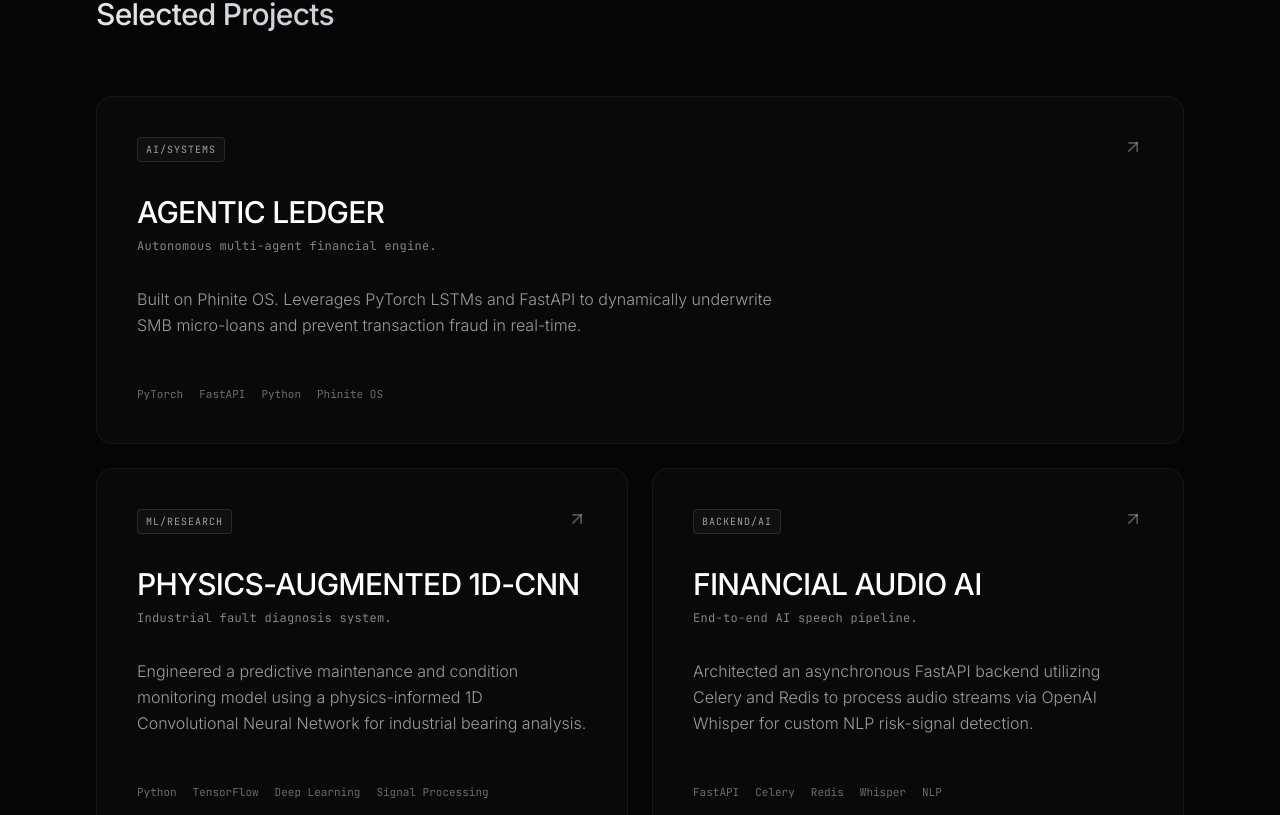
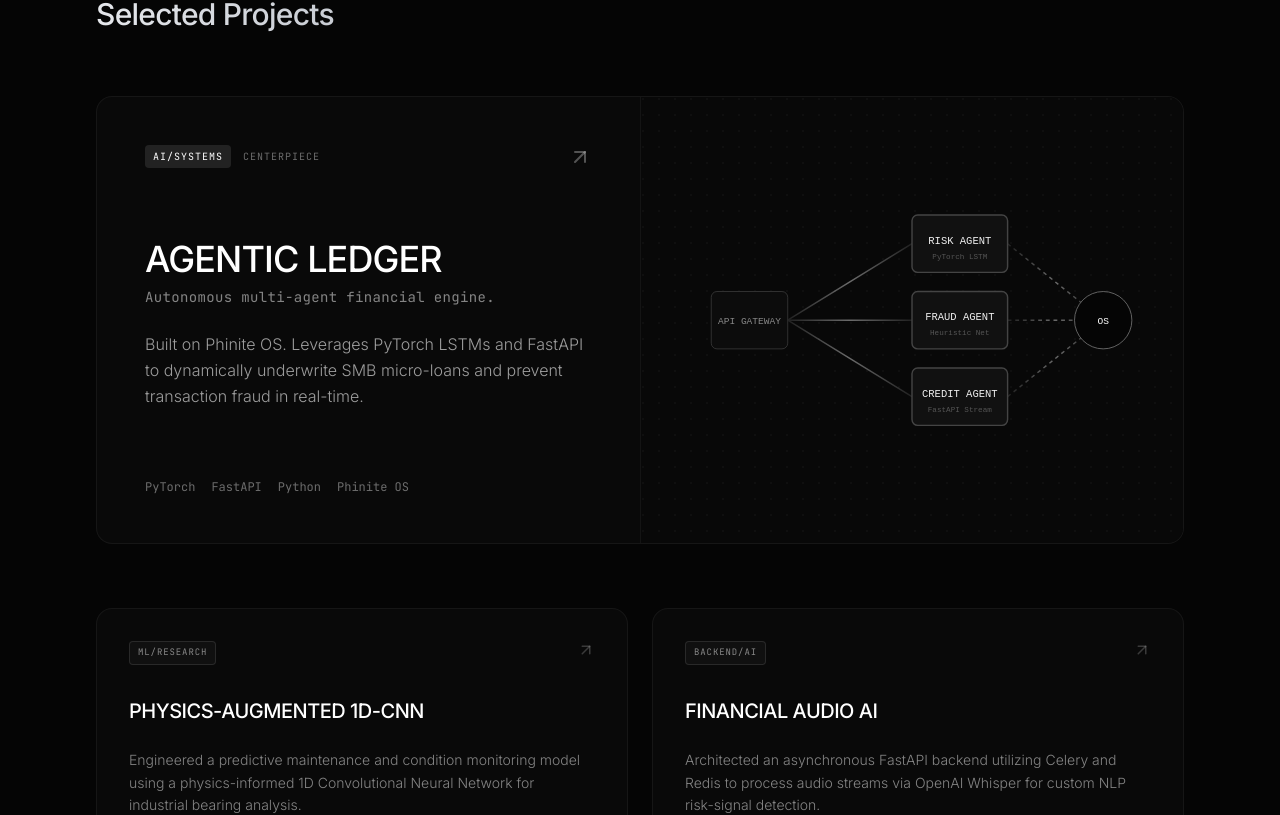
Before and after one commit to Vaibhav8075/Vaibhav-Goel-Portfolio, a React (Vite) app: page / in a window 1280 px wide. Shown: the part 1945-2760 px from the top of the page. Built offline with nearby package versions, Linux system fonts and the light colour scheme.

Commit message:
feat: added editorial-style centerpiece architecture diagram for Agentic Ledger

```diff
--- a/src/components/sections/EngineeringModules.jsx
+++ b/src/components/sections/EngineeringModules.jsx
@@ -4,6 +4,9 @@ import SpotlightCard from "../ui/SpotlightCard";
 import { ArrowUpRight } from "lucide-react";
 
 export default function EngineeringModules() {
+  const featuredProject = projects[0];
+  const regularProjects = projects.slice(1);
+
   return (
     <section id="work" className="py-24 border-t border-white/[0.05]">
       <div className="flex flex-col gap-16">
@@ -12,42 +15,121 @@ export default function EngineeringModules() {
           <h3 className="text-3xl font-medium tracking-tight text-transparent bg-clip-text bg-gradient-to-r from-gray-200 to-gray-500">Selected Projects</h3>
         </div>
 
-        <div className="grid grid-cols-1 lg:grid-cols-2 gap-6">
-          {projects.map((project, index) => (
+        {/* Featured Project with Inline Architecture Diagram */}
+        <motion.div
+          initial={{ opacity: 0, y: 20 }}
+          whileInView={{ opacity: 1, y: 0 }}
+          viewport={{ once: true, margin: "-100px" }}
+          transition={{ duration: 0.6 }}
+        >
+          <SpotlightCard className="flex flex-col lg:flex-row overflow-hidden border border-white/10 group">
+            <div className="p-8 md:p-12 lg:w-1/2 flex flex-col justify-between relative z-10">
+              <div className="flex justify-between items-start">
+                <div className="flex items-center gap-3">
+                  <span className="font-mono text-[10px] tracking-widest text-white px-2 py-1 bg-white/10 rounded uppercase">
+                    {featuredProject.type}
+                  </span>
+                  <span className="font-mono text-[10px] tracking-widest text-white/40 uppercase">
+                    CENTERPIECE
+                  </span>
+                </div>
+                <a href={featuredProject.link} target="_blank" rel="noreferrer" className="text-white/30 hover:text-white transition-colors duration-300">
+                  <ArrowUpRight size={24} />
+                </a>
+              </div>
+
+              <div className="mt-12">
+                <h4 className="text-3xl md:text-4xl font-medium text-white mb-2 tracking-tight group-hover:text-transparent group-hover:bg-clip-text group-hover:bg-gradient-to-r group-hover:from-white group-hover:to-gray-400 transition-all">
+                  {featuredProject.title}
+                </h4>
+                <p className="font-mono text-sm tracking-wide text-white/50">{featuredProject.tagline}</p>
+                <p className="text-white/60 text-base leading-relaxed mt-6 max-w-lg font-light">
+                  {featuredProject.description}
+                </p>
+              </div>
+
+              <div className="flex flex-wrap gap-x-4 gap-y-2 mt-12">
+                {featuredProject.tech.map((tech) => (
+                  <span key={tech} className="font-mono text-xs text-white/40 group-hover:text-white/80 transition-colors duration-300">
+                    {tech}
+                  </span>
+                ))}
+              </div>
+            </div>
+
+            {/* Premium Technical Diagram */}
+            <div className="lg:w-1/2 bg-[#080808] border-l border-white/5 p-8 flex items-center justify-center relative overflow-hidden">
+              <div className="absolute inset-0 opacity-[0.15]" style={{ backgroundImage: 'radial-gradient(circle at 2px 2px, rgba(255,255,255,0.2) 1px, transparent 0)', backgroundSize: '16px 16px' }}></div>
+              <svg viewBox="0 0 500 400" className="w-full h-auto relative z-10" aria-label="Multi-Agent Orchestration Architecture">
+                <defs>
+                  <linearGradient id="lineGrad" x1="0" y1="0" x2="1" y2="0">
+                    <stop offset="0%" stopColor="#ffffff" stopOpacity="0.1" />
+                    <stop offset="50%" stopColor="#ffffff" stopOpacity="0.4" />
+                    <stop offset="100%" stopColor="#ffffff" stopOpacity="0.1" />
+                  </linearGradient>
+                </defs>
+                {/* Connections */}
+                <path d="M120 200 L250 120 M120 200 L250 200 M120 200 L250 280" stroke="url(#lineGrad)" strokeWidth="1.5" fill="none" className="group-hover:stroke-white/30 transition-all duration-700" />
+                <path d="M350 120 L450 200 M350 200 L450 200 M350 280 L450 200" stroke="url(#lineGrad)" strokeWidth="1.5" fill="none" strokeDasharray="4 4" className="group-hover:stroke-white/30 transition-all duration-700" />
+
+                {/* Nodes */}
+                <rect x="40" y="170" width="80" height="60" rx="6" fill="#0C0C0C" stroke="#333" strokeWidth="1" />
+                <text x="80" y="204" textAnchor="middle" fill="#888" fontFamily="monospace" fontSize="10">API GATEWAY</text>
+
+                <rect x="250" y="90" width="100" height="60" rx="6" fill="#111" stroke="#444" strokeWidth="1.5" className="group-hover:stroke-gray-300 transition-colors duration-500" />
+                <text x="300" y="120" textAnchor="middle" fill="#EEE" fontFamily="monospace" fontSize="11">RISK AGENT</text>
+                <text x="300" y="136" textAnchor="middle" fill="#555" fontFamily="monospace" fontSize="8">PyTorch LSTM</text>
+
+                <rect x="250" y="170" width="100" height="60" rx="6" fill="#111" stroke="#444" strokeWidth="1.5" className="group-hover:stroke-gray-300 transition-colors duration-500" />
+                <text x="300" y="200" textAnchor="middle" fill="#EEE" fontFamily="monospace" fontSize="11">FRAUD AGENT</text>
+                <text x="300" y="216" textAnchor="middle" fill="#555" fontFamily="monospace" fontSize="8">Heuristic Net</text>
+
+                <rect x="250" y="250" width="100" height="60" rx="6" fill="#111" stroke="#444" strokeWidth="1.5" className="group-hover:stroke-gray-300 transition-colors duration-500" />
+                <text x="300" y="280" textAnchor="middle" fill="#EEE" fontFamily="monospace" fontSize="11">CREDIT AGENT</text>
+                <text x="300" y="296" textAnchor="middle" fill="#555" fontFamily="monospace" fontSize="8">FastAPI Stream</text>
+
+                <rect x="420" y="170" width="60" height="60" rx="30" fill="#050505" stroke="#666" strokeWidth="1" />
+                <text x="450" y="204" textAnchor="middle" fill="#FFF" fontFamily="monospace" fontSize="10">OS</text>
+              </svg>
+            </div>
+          </SpotlightCard>
+        </motion.div>
+
+        {/* Secondary Projects Grid */}
+        <div className="grid grid-cols-1 md:grid-cols-2 gap-6">
+          {regularProjects.map((project, index) => (
             <motion.div
               key={project.id}
               initial={{ opacity: 0, y: 20 }}
               whileInView={{ opacity: 1, y: 0 }}
               viewport={{ once: true, margin: "-100px" }}
               transition={{ duration: 0.6, delay: index * 0.1 }}
-              className={index === 0 ? "lg:col-span-2" : ""}
             >
               <a href={project.link} target="_blank" rel="noreferrer" className="block h-full group outline-none">
-                <SpotlightCard className="h-full p-8 md:p-10 flex flex-col justify-between min-h-[320px]">
+                <SpotlightCard className="h-full p-8 flex flex-col justify-between min-h-[280px]">
 
                   <div className="flex flex-col gap-4 z-10 relative">
                     <div className="flex justify-between items-start">
-                      <span className="font-mono text-[10px] tracking-widest text-white/60 px-2 py-1 border border-white/10 bg-white/[0.03] rounded uppercase">
+                      <span className="font-mono text-[9px] tracking-widest text-white/50 px-2 py-1 border border-white/10 bg-white/[0.03] rounded uppercase">
                         {project.type}
                       </span>
-                      <ArrowUpRight size={20} className="text-white/30 group-hover:text-white transition-colors duration-300" />
+                      <ArrowUpRight size={18} className="text-white/20 group-hover:text-white transition-colors duration-300" />
                     </div>
 
                     <div className="mt-4">
-                      <h4 className="text-2xl md:text-3xl font-medium text-white mb-2 tracking-tight group-hover:text-white transition-colors">
+                      <h4 className="text-xl font-medium text-white mb-2 tracking-tight group-hover:text-gray-300 transition-colors">
                         {project.title}
                       </h4>
-                      <p className="font-mono text-xs tracking-wide text-white/50">{project.tagline}</p>
                     </div>
 
-                    <p className="text-white/60 text-sm md:text-base leading-relaxed mt-4 max-w-2xl font-light">
+                    <p className="text-white/50 text-sm leading-relaxed font-light">
                       {project.description}
                     </p>
                   </div>
 
-                  <div className="flex flex-wrap gap-x-4 gap-y-2 mt-12 z-10 relative">
+                  <div className="flex flex-wrap gap-x-4 gap-y-2 mt-8 z-10 relative">
                     {project.tech.map((tech) => (
-                      <span key={tech} className="font-mono text-[11px] text-white/40 group-hover:text-white/70 transition-colors duration-300">
+                      <span key={tech} className="font-mono text-[10px] text-white/30 group-hover:text-white/60 transition-colors duration-300">
                         {tech}
                       </span>
                     ))}
```
